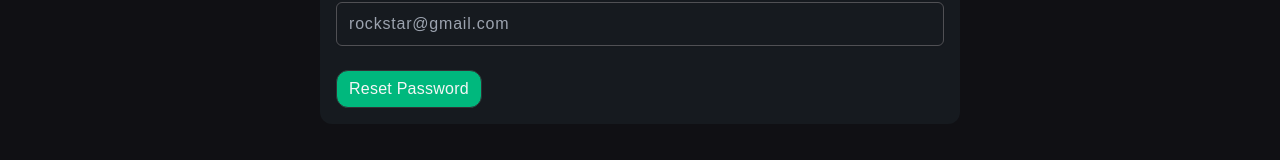
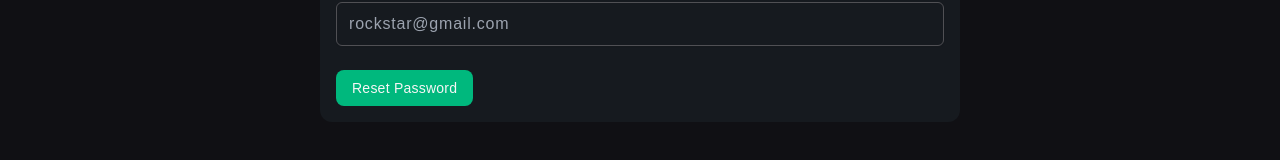
Before and after one commit to AkhileshJyotishi/GamersHub, a Next.js app: page /auth/forgotpassword in a window 1280 px wide. Shown: the part 205-365 px from the top of the page. Built offline with nearby package versions, Linux system fonts and the light colour scheme; no server answers.

Commit message:
init job-apply

```diff
--- a/src/components/creators/creatorCard.tsx
+++ b/src/components/creators/creatorCard.tsx
@@ -14,7 +14,7 @@ const Card: React.FC<Creator> = ({ id, username, userDetails, bannerImage, profi
   //   let bgImage = creator?.banner?.url;
   const router = useRouter()
   return (
-    <article className="flex flex-col bg-user_interface_2 rounded-[10px] p-[10px] sm:min-w-[200px] gap-[2px] w-full  h-fit">
+    <article className="flex flex-col bg-user_interface_2 rounded-[10px] p-[10px] sm:min-w-[200px] gap-[2px] w-full  h-fit capitalize">
       <div className="flex flex-col items-center rounded-t-[10px] h-[140px] relative ">
         <Image
           height={500}
--- a/src/components/games/anotherCard.tsx
+++ b/src/components/games/anotherCard.tsx
@@ -54,7 +54,7 @@ const SocialCard: React.FC<CardProps> = ({
   //   likes,
 }) => {
   const { data: session } = useSession()
-  const { userData } = useUserContext()
+  const { userData,setIsLoginModalOpen } = useUserContext()
   const { setmodalData } = useModalContext()
 
   // const isSaved
@@ -69,6 +69,9 @@ const SocialCard: React.FC<CardProps> = ({
   }, [savedUsers, userData])
 
   const savePost = async () => {
+    if(!session){
+setIsLoginModalOpen(true)
+    }
     const data = await fetchData(`/v1/game/user/save/${id}`, session?.user?.name as string, "POST")
     if (data?.error) {
       toast.dismiss()
@@ -163,7 +166,7 @@ const SocialCard: React.FC<CardProps> = ({
             </div>
           ) : (
             <>
-              {userData?.id !== userId && (
+              { userData?.id !== userId && (
                 <div className="flex ml-auto cursor-pointer" onClick={() => savePost()}>
                   <svg
                     xmlns="http://www.w3.org/2000/svg"
--- a/src/components/layout/index.tsx
+++ b/src/components/layout/index.tsx
@@ -39,7 +39,7 @@ const Layout: React.FC<LayoutProps> = ({ children, className }) => {
             <LoadingOverlay />
             <Header />
             <main
-              className={clsx("", className, " bg-background min-h-[539px]  mx-auto 2xl:px-90")}
+              className={clsx("max-w-[2000px]", className, " bg-background min-h-[539px]  mx-auto 2xl:px-90")}
               style={{ zIndex: 16 }}
             >
               {children}
--- a/src/components/profileLayout/index.tsx
+++ b/src/components/profileLayout/index.tsx
@@ -238,7 +238,7 @@ const ProfileLayout = ({
           <title>Profile | {data?.username}</title>
         </Head>
         {/* flex flex-col gap-5 p-2 sm:p-3 md:p-4 lg:p-5 lg:flex-row */}
-        <div className="lg:grid  lg:grid-cols-[25vw,75vw] xl:grid-cols-[20vw,80vw] gap-5 p-2 sm:p-3 lg:p-5 ">
+        <div className="lg:grid  lg:grid-cols-[25%,75%] xl:grid-cols-[20%,80%] gap-5 p-2 sm:p-3 lg:p-5 ">
           <ProfileCard className="hidden lg:block" currentUser={data} />
           <Modal
             isOpen={isCreateAlbumOpen}
--- a/src/pages/auth/forgotpassword/index.tsx
+++ b/src/pages/auth/forgotpassword/index.tsx
@@ -60,7 +60,7 @@ const Forgotpassword = () => {
           </div>
 
           <Button
-            className="px-[12px] py-[6px] border-[#323235] bg-secondary border-[0.01px] flex items-center mt-6 rounded-xl"
+            className="mt-6 transition-all  py-2 rounded-lg hover:opacity-90 flex px-4 sm:text-sm md:text-md bg-secondary"
             onClick={(e) => handleReset(e)}
           >
             Reset Password
```
